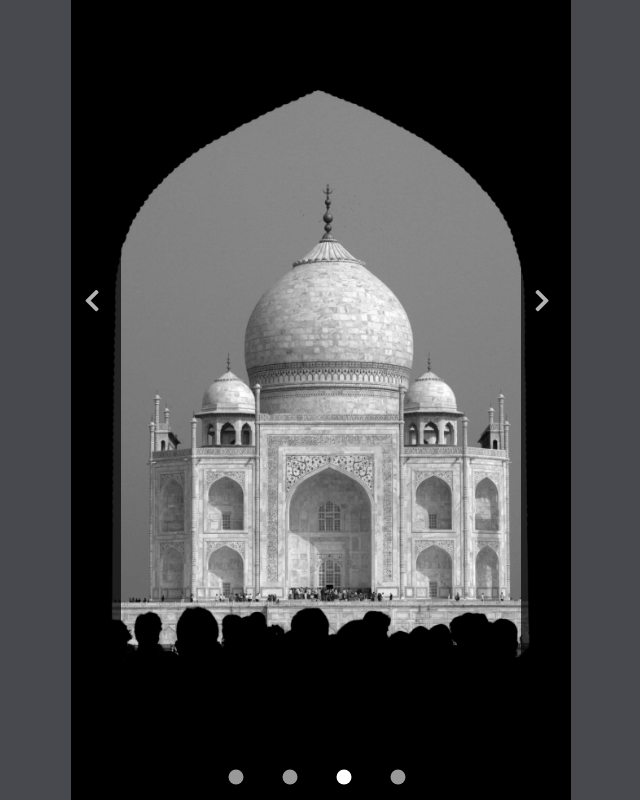
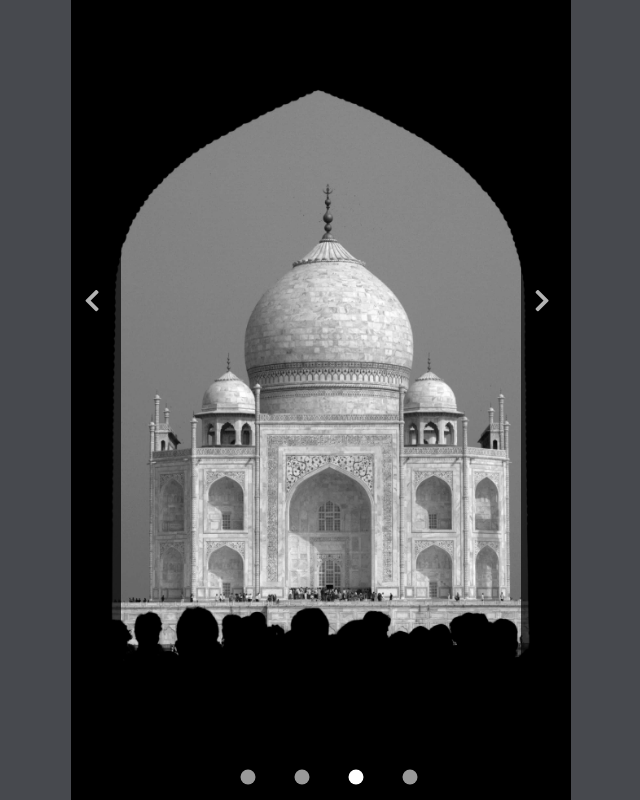
Before and after one commit to bigyank/JS-Carousel, a plain HTML site: page index.html in a window 1280 px wide. Shown: the whole page, without its empty margins (319-959 px from the left). Drawn offline with Linux system fonts and the light colour scheme.

Commit message:
bottom nav center

```diff
--- a/styles/layout.css
+++ b/styles/layout.css
@@ -39,7 +39,9 @@
 .slide-nav {
   position: absolute;
   bottom: 0px;
-  left: 30%;
+  /* left: 30%; */
+  width: 100%;
+  text-align: center;
   /* transform: translate(70%, -50%); */
 }
 
```
